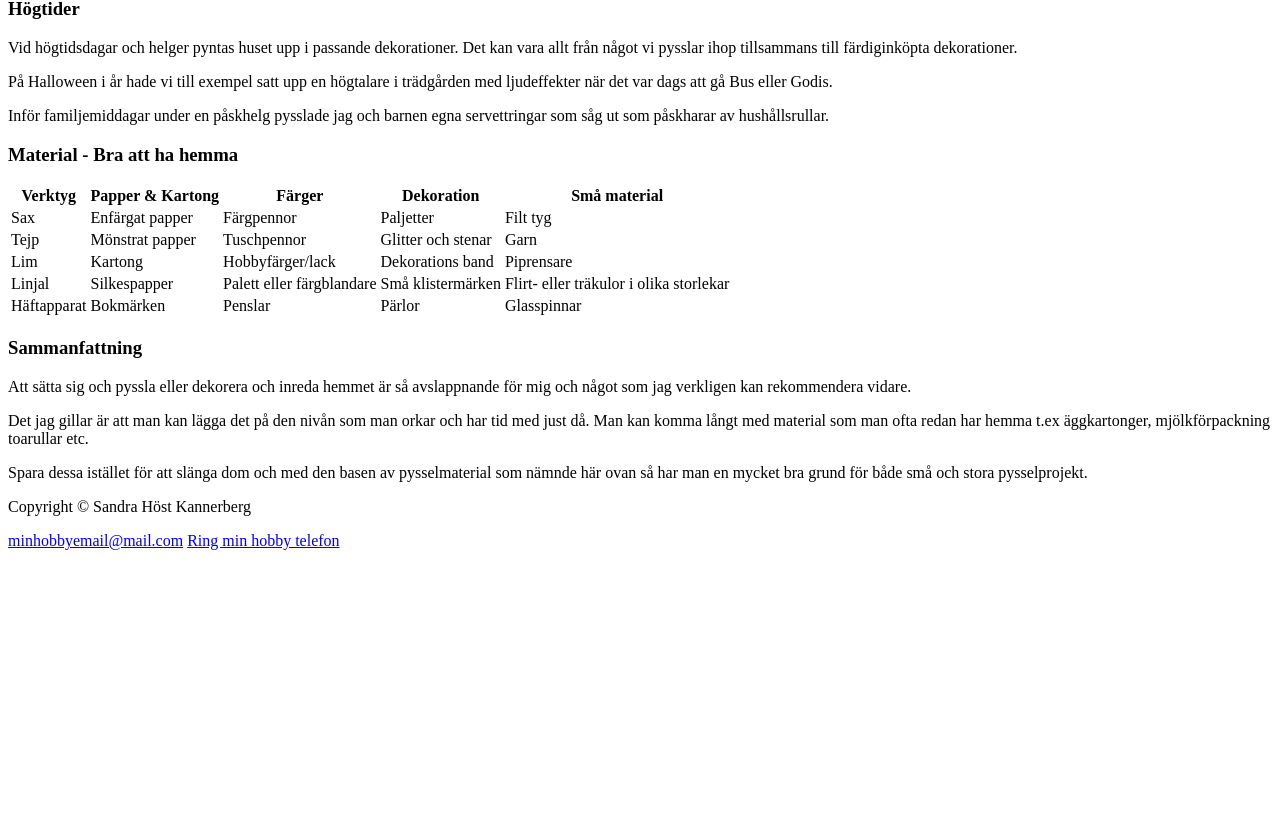
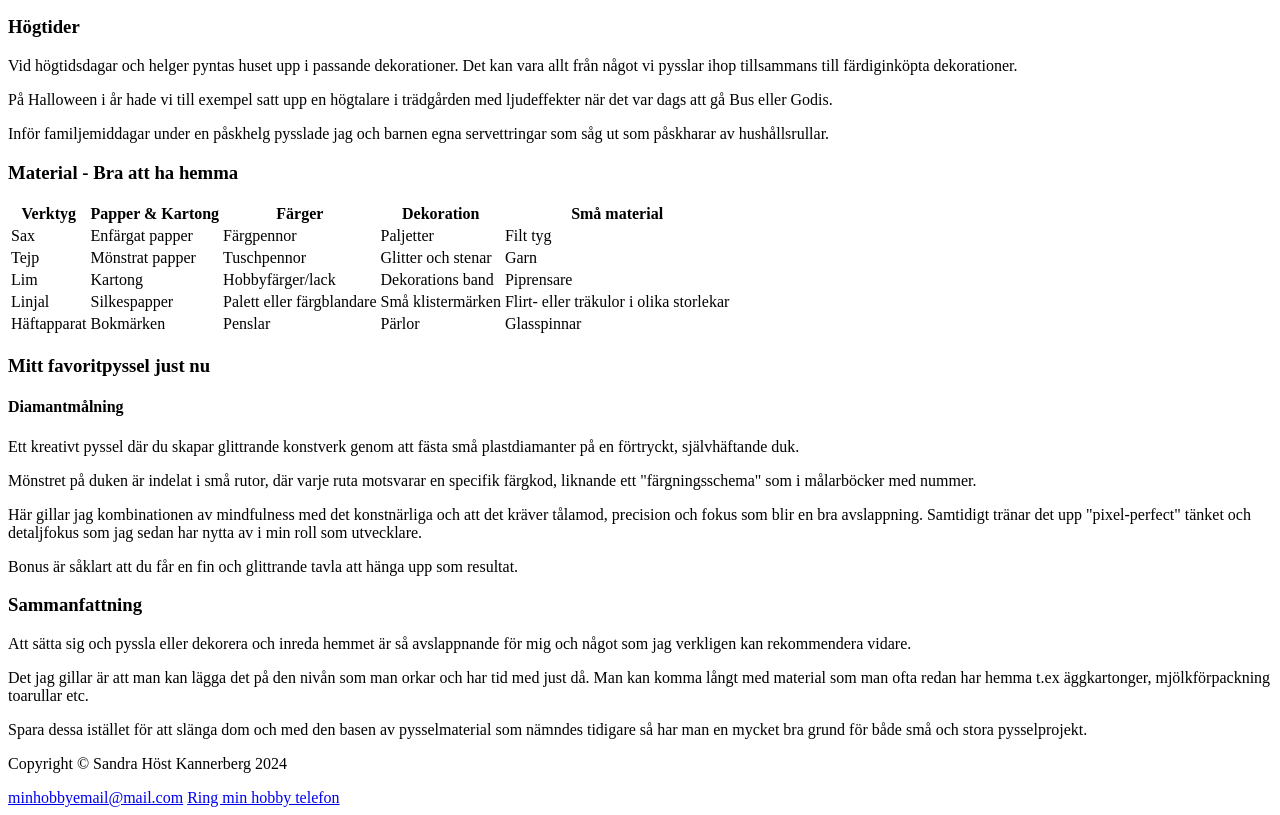
Before and after one commit to SandraHKannerberg/semantic-html, a plain HTML site: page index.html in a window 1280 px wide. Shown: the part 653-1468 px from the top of the page. Before the commit the page ends 1211 px from the top, so only its background shows below. Drawn offline with Linux system fonts and the light colour scheme.

Commit message:
Add an article with my favorite crafts and add a link to summary section

```diff
--- a/index.html
+++ b/index.html
@@ -13,6 +13,7 @@
           <li><a href="#celebrations">Kalas</a></li>
           <li><a href="#holidays">Högtider</a></li>
           <li><a href="#craft-materials">Material - Bra att ha hemma</a></li>
+          <li><a href="#summary">Sammanfattning</a></li>
         </ul>
       </nav>
     </header>
@@ -132,7 +133,31 @@
         </section>
       </section>
 
-      <section>
+      <article>
+        <h3>Mitt favoritpyssel just nu</h3>
+        <h4>Diamantmålning</h4>
+        <p>
+          Ett kreativt pyssel där du skapar glittrande konstverk genom att fästa
+          små plastdiamanter på en förtryckt, självhäftande duk.
+        </p>
+        <p>
+          Mönstret på duken är indelat i små rutor, där varje ruta motsvarar en
+          specifik färgkod, liknande ett "färgningsschema" som i målarböcker med
+          nummer.
+        </p>
+        <p>
+          Här gillar jag kombinationen av mindfulness med det konstnärliga och
+          att det kräver tålamod, precision och fokus som blir en bra
+          avslappning. Samtidigt tränar det upp "pixel-perfect" tänket och
+          detaljfokus som jag sedan har nytta av i min roll som utvecklare.
+        </p>
+        <p>
+          Bonus är såklart att du får en fin och glittrande tavla att hänga upp
+          som resultat.
+        </p>
+      </article>
+
+      <section id="summary">
         <h3>Sammanfattning</h3>
         <p>
           Att sätta sig och pyssla eller dekorera och inreda hemmet är så
@@ -146,14 +171,14 @@
         </p>
         <p>
           Spara dessa istället för att slänga dom och med den basen av
-          pysselmaterial som nämnde här ovan så har man en mycket bra grund för
+          pysselmaterial som nämndes tidigare så har man en mycket bra grund för
           både små och stora pysselprojekt.
         </p>
       </section>
     </main>
 
     <footer>
-      <p>Copyright &copy; Sandra Höst Kannerberg</p>
+      <p>Copyright &copy; Sandra Höst Kannerberg 2024</p>
       <a href="mailto:myhobbyemail@mail.com">minhobbyemail@mail.com</a>
       <a href="tel:+46731234567">Ring min hobby telefon</a>
     </footer>
```
